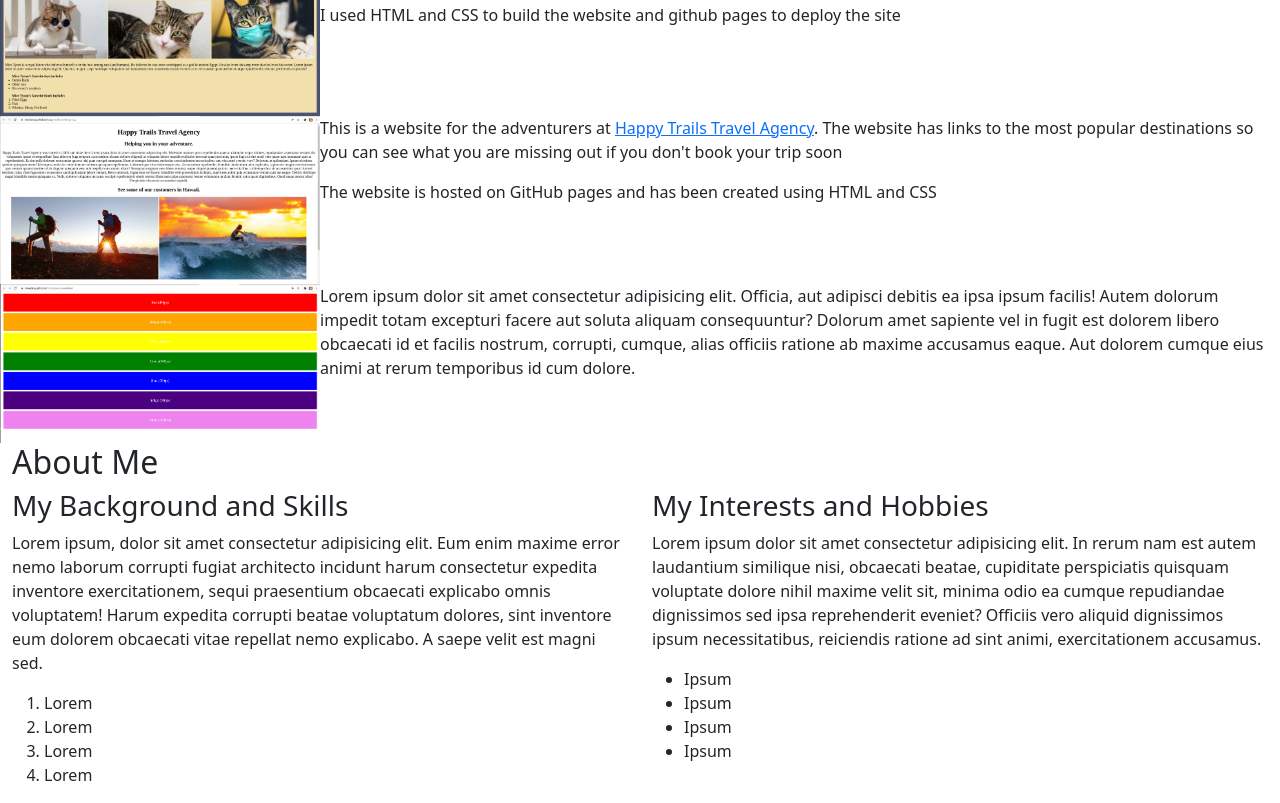
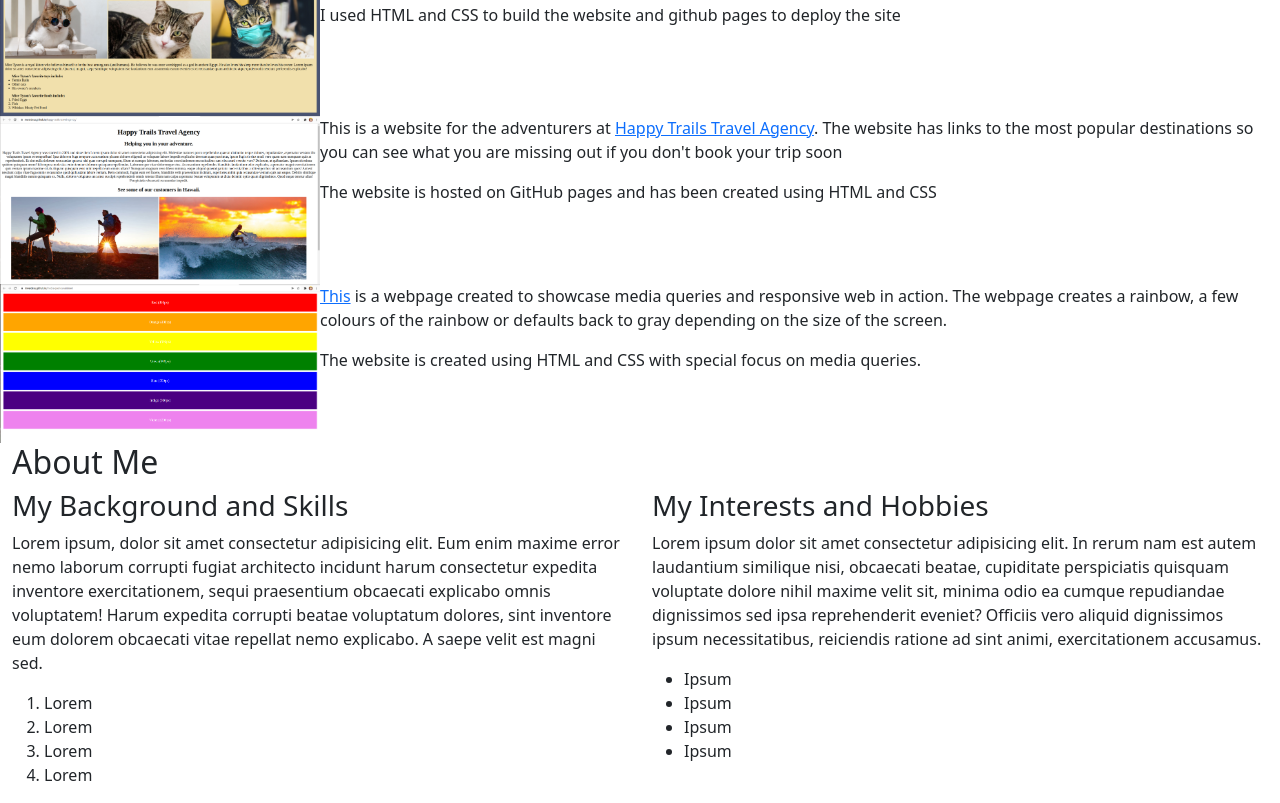
Before and after one commit to mwaidesu/portfolio-independent-project-one, a plain HTML site: page index.html in a window 1280 px wide. Shown: the part 947-1750 px from the top of the page. Drawn offline with nearby package versions, Linux system fonts and the light colour scheme.

Commit message:
Replace placeholder text for project four  and add link to website

```diff
--- a/index.html
+++ b/index.html
@@ -50,7 +50,11 @@
 
         <div class="project-four">
           <img class="screenshot" src="images/ss4.png" alt="" />
-          <p>Lorem ipsum dolor sit amet consectetur adipisicing elit. Officia, aut adipisci debitis ea ipsa ipsum facilis! Autem dolorum impedit totam excepturi facere aut soluta aliquam consequuntur? Dolorum amet sapiente vel in fugit est dolorem libero obcaecati id et facilis nostrum, corrupti, cumque, alias officiis ratione ab maxime accusamus eaque. Aut dolorem cumque eius animi at rerum temporibus id cum dolore.</p>
+          <p>
+            <a href="https://mwaidesu.github.io/media-queries-rainbow/">This</a> is a webpage created to showcase media queries and responsive web in action. The webpage creates a rainbow, a few colours of the rainbow or defaults back to gray depending on the size of the screen.
+          </p>
+
+          <p>The website is created using HTML and CSS with special focus on media queries.</p>
         </div>
 
     </div>
```
